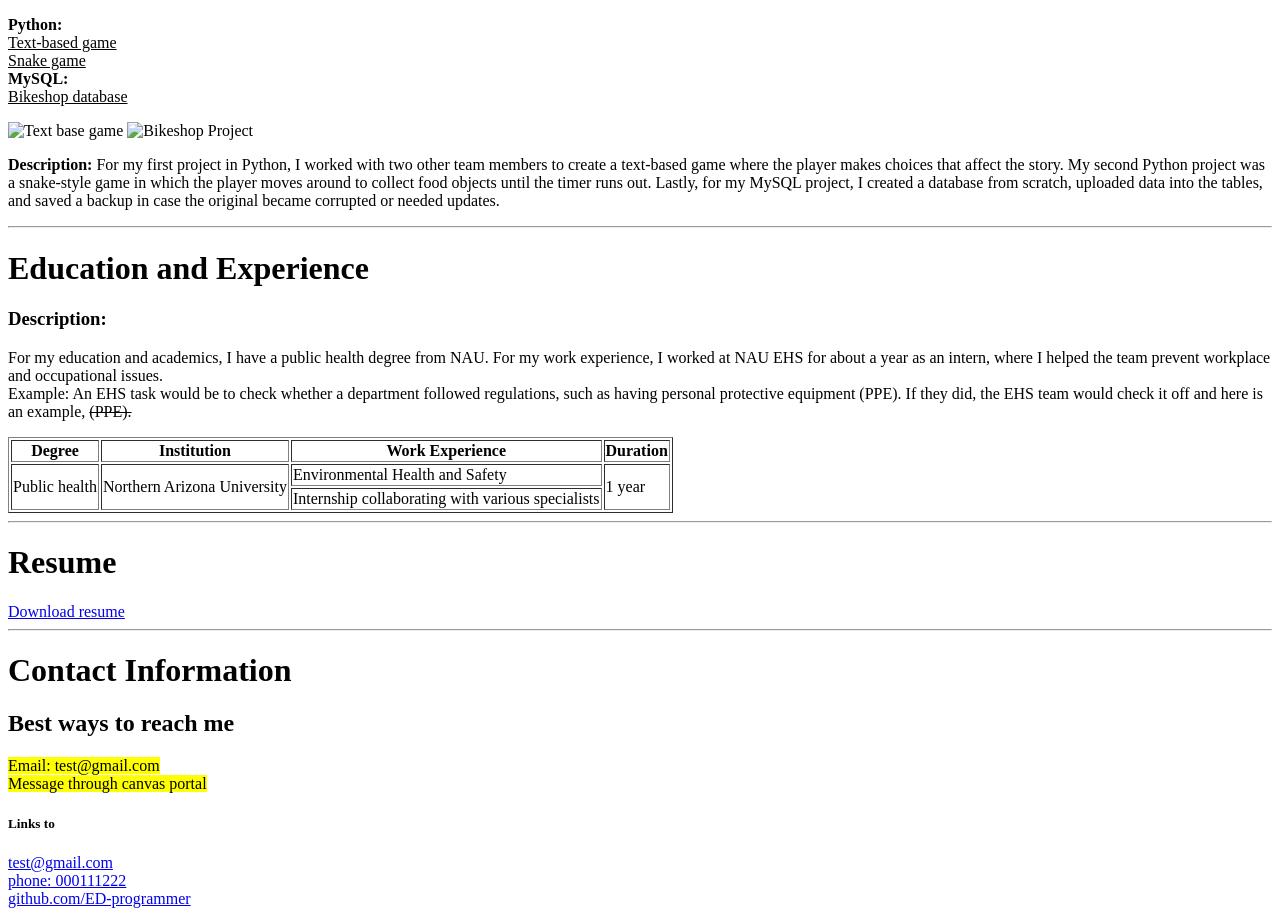
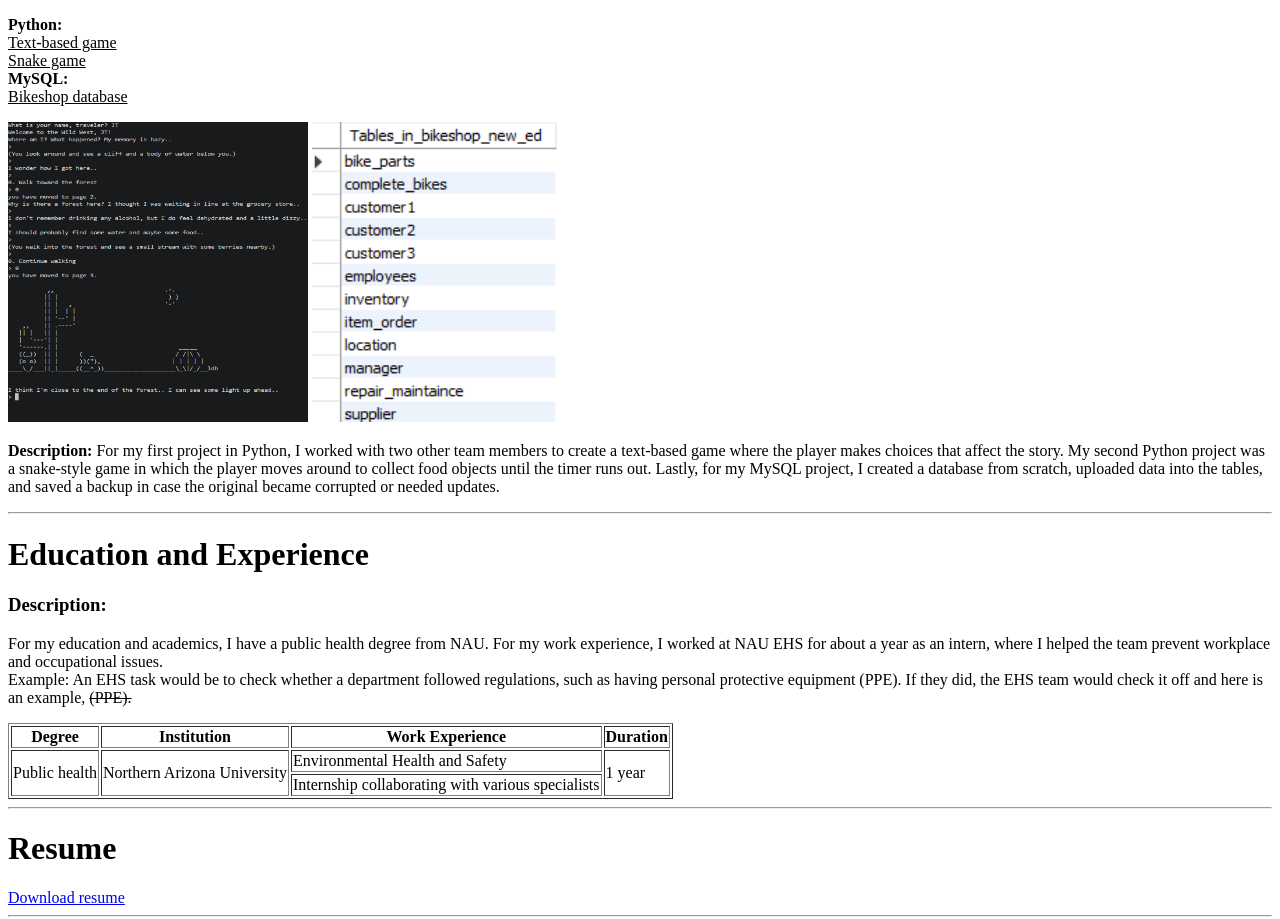
Before and after one commit to ED-programmer/cs212, a plain HTML site: page homework2/index.html in a window 1280 px wide. Shown: the part 1081-2000 px from the top of the page. Drawn offline with Linux system fonts and the light colour scheme.

Commit message:
Update image source paths in index.html

```diff
--- a/homework2/index.html
+++ b/homework2/index.html
@@ -75,12 +75,12 @@
            </u>
         </p>
           <!--Text base game image-->
-               <img src="./homework2/Text base game.png" alt="Text base game"
+               <img src="./Text base game.png" alt="Text base game"
                     height="300"
                     width="300"
                 />
           <!--MySQL database project-->
-              <img src="./homework2/Bikeshop Project .png" alt="Bikeshop Project"
+              <img src="./Bikeshop Project .png" alt="Bikeshop Project"
                     height="300"
                     width="700"
               />
```
